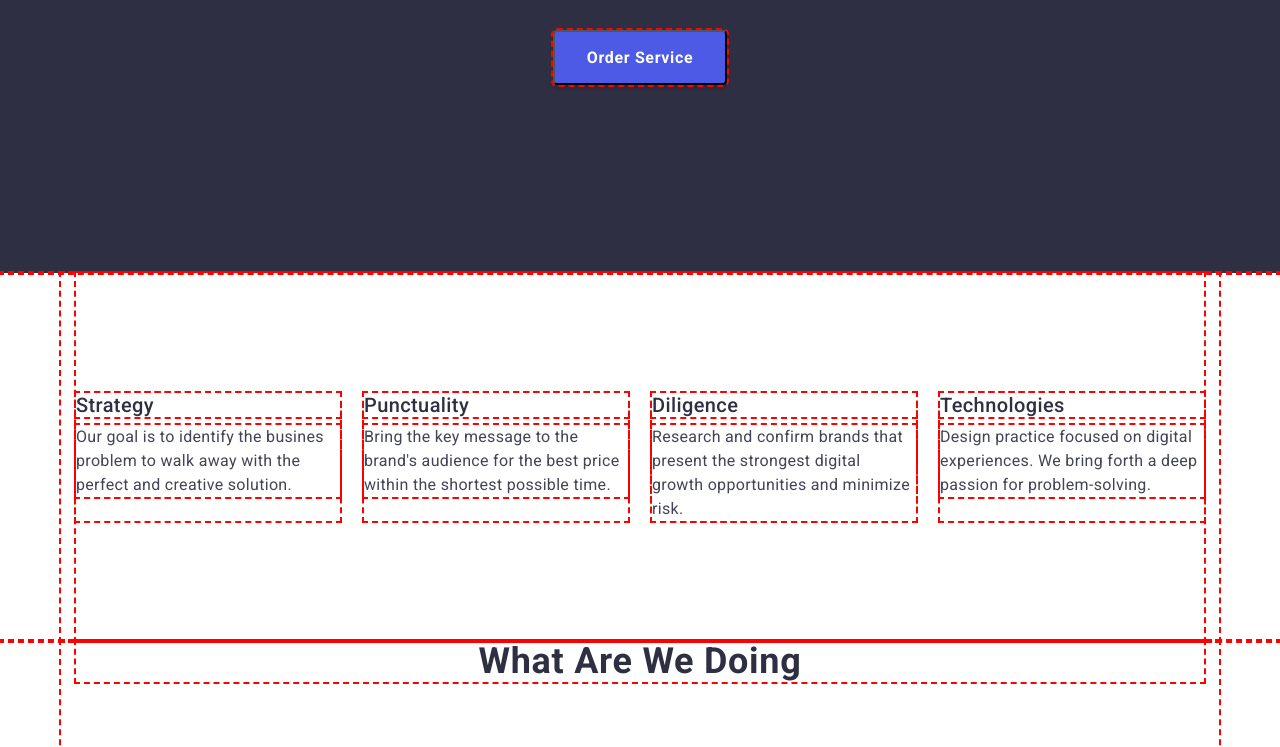
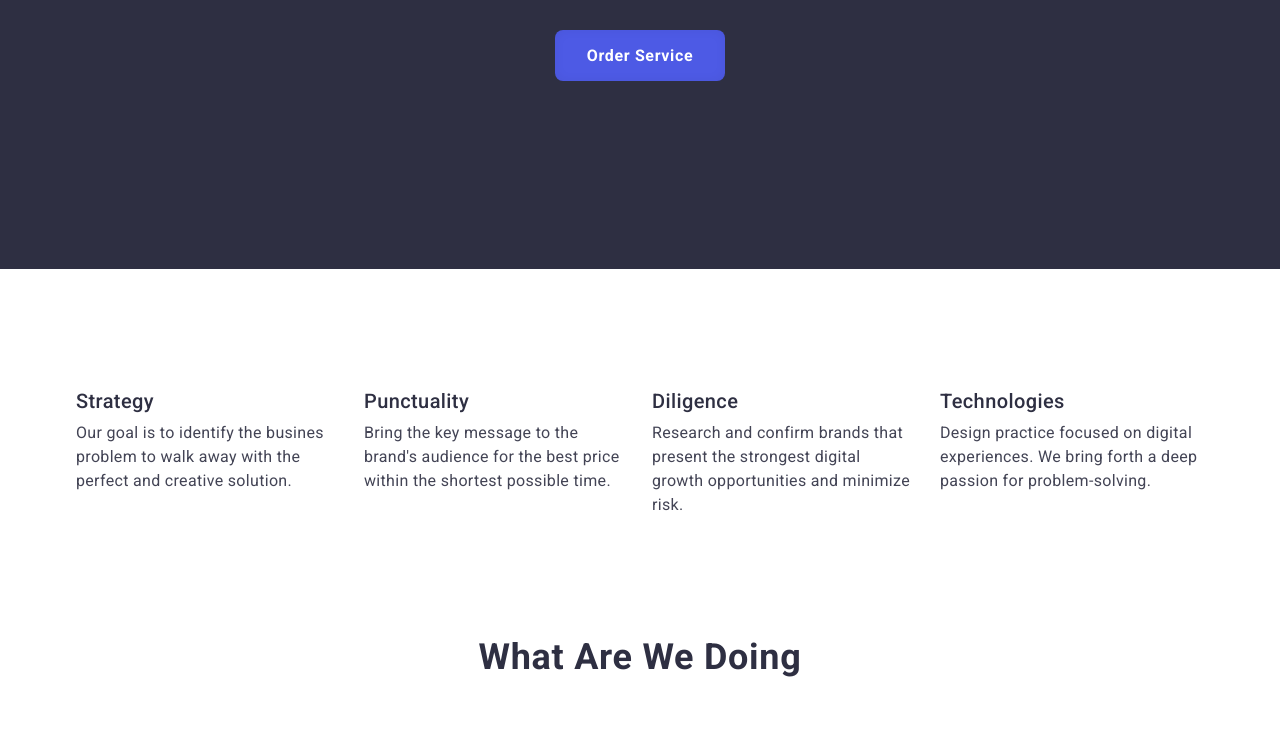
Before and after one commit to Shurachok/goit-markup-hw-03, a plain HTML site: page index.html in a window 1280 px wide. Shown: the part 458-1205 px from the top of the page. Drawn offline with nearby package versions, Linux system fonts and the light colour scheme.

Commit message:
btn border corrected

```diff
--- a/css/styles.css
+++ b/css/styles.css
@@ -9,7 +9,6 @@ html {
   margin: 0;
   padding: 0;
   list-style: none;
-  outline: 2px dashed red;
 }
 
 :root {
@@ -198,8 +197,9 @@ ol {
   letter-spacing: 0.04em;
   color: #ffffff;
   background: #4d5ae5;
-  box-shadow: 0px 4px 4px rgba(0, 0, 0, 0.15);
-  border-radius: 4px;
+  box-shadow: inset 0px 0px 12px rgba(0, 0, 0, 0.05);
+  border-radius: 8px;
+  border-style: none;
   cursor: pointer;
   padding: 16px 32px;
   gap: 10px;
@@ -207,13 +207,14 @@ ol {
   margin-right: auto;
   margin-bottom: 188px;
   margin-top: 48px;
-
 }
 
 .order-btn:active,
 .order-btn:hover,
 .order-btn:focus {
   background: var(--main-highlight-color);
+  box-shadow: inset 0px 0px 12px rgba(0, 0, 0, 0.05);
+  border-radius: 8px;
 }
 
 /*--------Soft skils--------*/
@@ -232,7 +233,6 @@ ol {
 .skils-item {
   flex-basis: calc((100% - 72px) / 4);
 }
-
 
 .skils-title {
   font-weight: 500;
@@ -318,9 +318,9 @@ ol {
 .team-item > img {
   display: block;
 }
-.conteiner-hero{
-margin: 32px 16px;
-text-align: center;
+.conteiner-hero {
+  margin: 32px 16px;
+  text-align: center;
 }
 
 .team-name {
@@ -389,18 +389,17 @@ text-align: center;
   padding-bottom: 120px;
 }
 
-.box-btn-filter{
+.box-btn-filter {
   margin-bottom: 72px;
 }
 
 .filter-list {
-  display:flex;
+  display: flex;
   justify-content: center;
   gap: 24px;
 }
 
 .filter-item {
-
 }
 
 .filter-btn {
@@ -433,7 +432,6 @@ text-align: center;
 /*------ row-----*/
 
 .box-row-list {
-
 }
 
 .row-list {
@@ -452,7 +450,7 @@ text-align: center;
   display: block;
 }
 
-.conteiner-row-text{
+.conteiner-row-text {
   margin: 32px 0;
 }
 .row-about {
```
